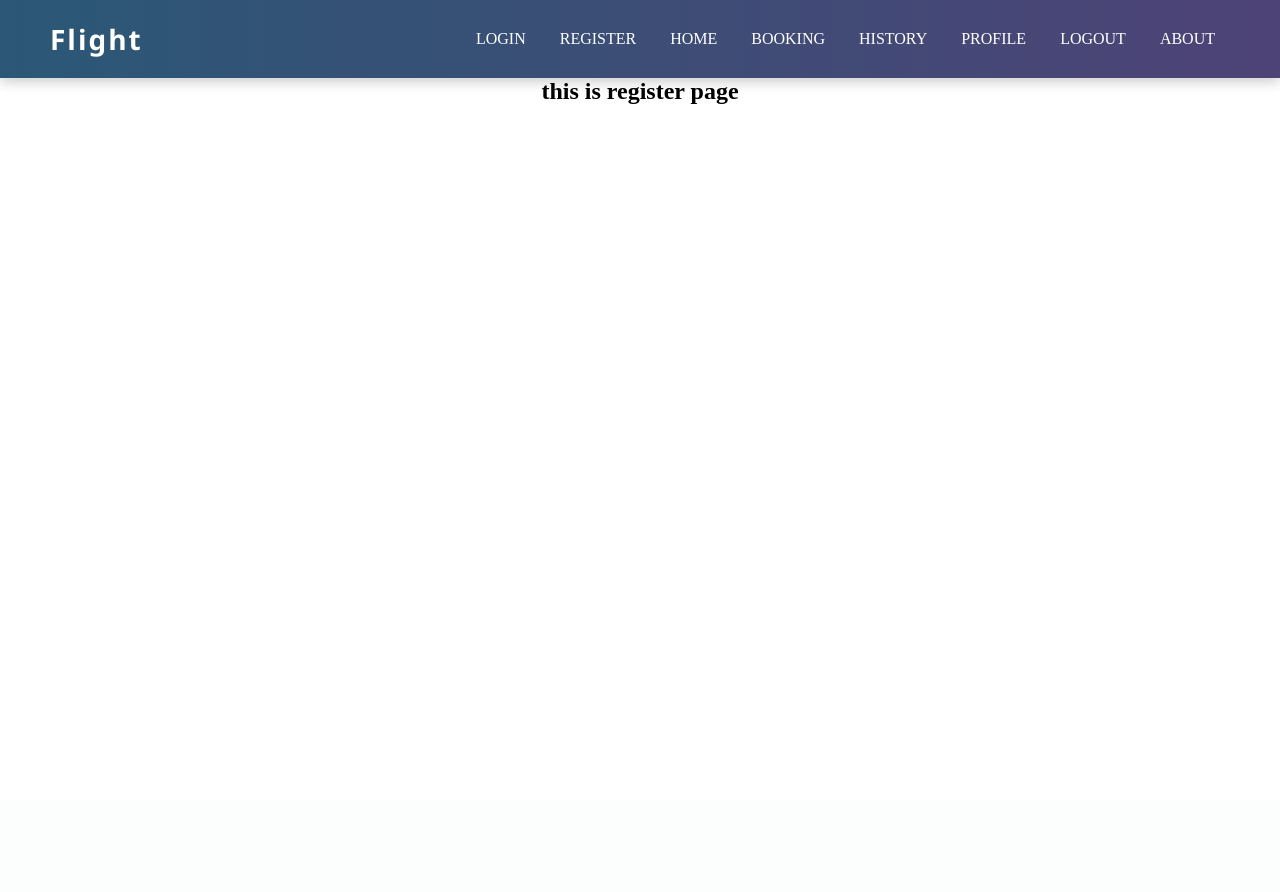
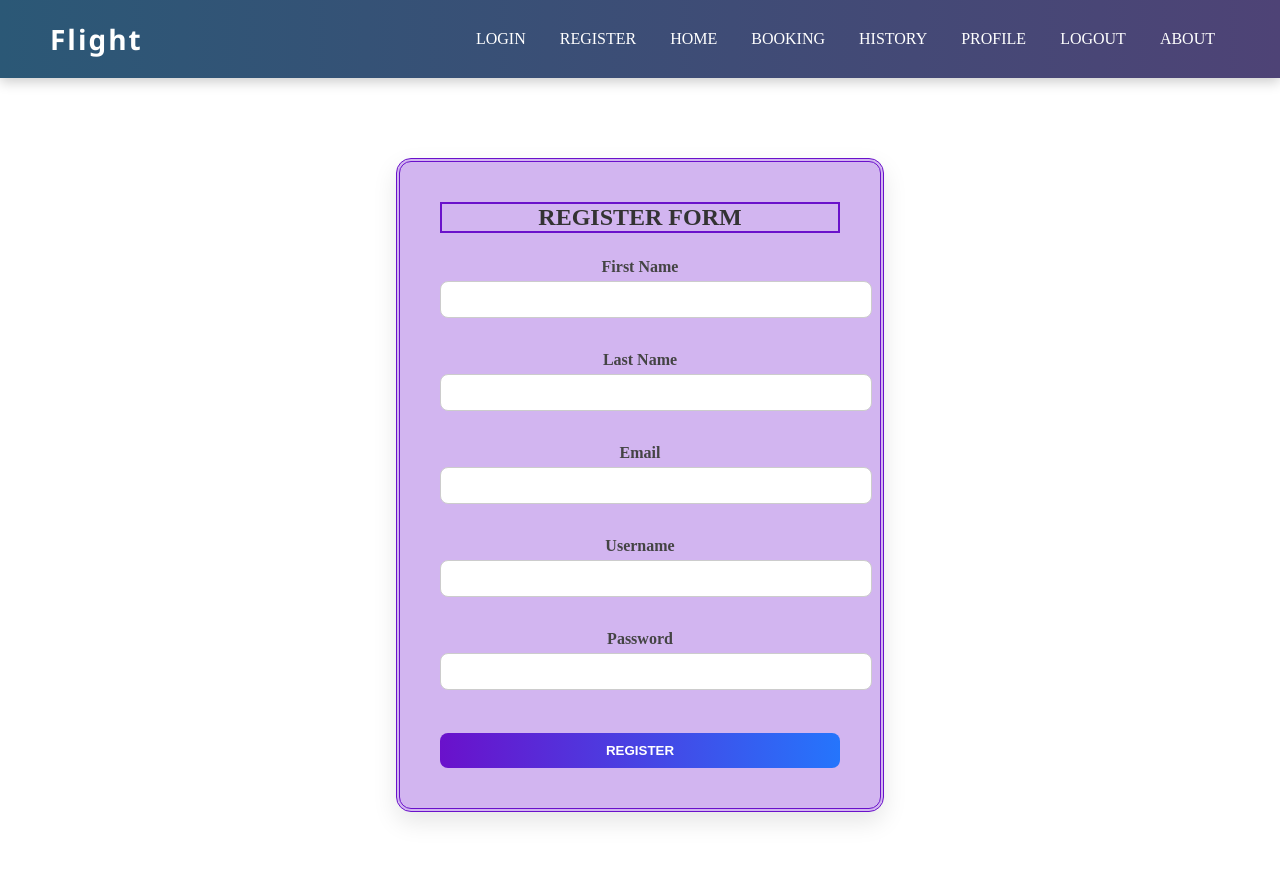
Before and after one commit to Preetimallick28/django_auth, a Django app: page /register/ in a window 1280 px wide. Before the commit the page ends 104 px from the top, so only its background shows below. Run offline with Django 5.2, Linux system fonts and the light colour scheme.

Commit message:
design_changes

```diff
--- a/static/style.css
+++ b/static/style.css
@@ -87,3 +87,76 @@
     margin: 10px;
   }
 }
+
+    .login-container {
+        max-width: 400px;
+        margin: 80px auto;
+        background-color:#d2b5f0;
+        border: #6a11cb 4px double;
+        padding: 40px;
+        border-radius: 15px;
+        box-shadow: 0 10px 25px rgba(0, 0, 0, 0.1);
+        animation: fadeIn 1s ease-in-out;
+    }
+
+    .login-container h2 {
+        text-align: center;
+        margin-bottom: 25px;
+        color: #333;
+        border: #6a11cb 2px solid;
+    }
+
+    .form-label {
+        font-weight: 600;
+        margin-top: 15px;
+        display: block;
+        color: #444;
+    }
+
+    .form-control {
+        width: 100%;
+        padding: 10px 15px;
+        margin-top: 5px;
+        border: 1px solid #ccc;
+
+        border-radius: 8px;
+        transition: border 0.3s ease;
+    }
+
+    .form-control:focus {
+        border-color: #2575fc;
+        outline: none;
+    }
+
+    .form-control:hover{
+        background-color: #86aef9;
+    }
+
+    .btn-login {
+        width: 100%;
+        background: linear-gradient(to right, #6a11cb, #2575fc);
+        color: white;
+        padding: 10px;
+        margin-top: 25px;
+        border: none;
+        border-radius: 8px;
+        font-weight: bold;
+        transition: background 0.3s ease;
+    }
+
+    .btn-login:hover {
+        background: #1a5edc;
+        cursor: pointer;
+    }
+
+    @keyframes fadeIn {
+        from {
+            opacity: 0;
+            transform: translateY(-20px);
+        }
+
+        to {
+            opacity: 1;
+            transform: translateY(0);
+        }
+    }
--- a/user_auth/templates/register.html
+++ b/user_auth/templates/register.html
@@ -2,6 +2,23 @@
 
 {% block content %}
 <center>
-    <h2>this is register page</h2>
+    <div class="login-container">
+    <h2>REGISTER FORM</h2>
+    <form action="" method="POST">
+        {% csrf_token %}
+        <label class="form-label">First Name</label>
+        <input type="text" name="firstname" class="form-control" required><br><br>
+        <label class="form-label">Last Name</label>
+        <input type="text" name="lastname" class="form-control"  required><br><br>
+        <label class="form-label">Email</label>
+        <input type="text" name="email" class="form-control"  required><br><br>
+        <label class="form-label">Username</label>
+        <input type="text" name="username" class="form-control"  required><br><br>
+        <label class="form-label">Password</label>
+        <input type="password" name="password" class="form-control"  required><br><br>
+
+        <button type="submit" class="btn-login">REGISTER</button>
+    </form>
+    </div>
 </center>
 {% endblock content %}
--- a/user_auth/views.py
+++ b/user_auth/views.py
@@ -1,8 +1,28 @@
-from django.shortcuts import render
-
+from django.shortcuts import render , redirect
+from django.contrib.auth.models import User
+# we are learning django session base authentication system
 # Create your views here.
 def login_view(request):
     return render(request,'login.html')
 
 def register_view(request):
+    if request.method == 'POST':
+        firstname = request.POST['firstname']
+        lastname = request.POST['lastname']
+        email = request.POST['email']
+        username = request.POST['username']
+        password = request.POST['password']
+        print(firstname,lastname,email,username)
+        u=User.objects.create(
+            first_name = firstname,
+            last_name = lastname,
+            email = email,
+            username = username,
+        )
+        # set_password() used to store password in encrypted format
+        u.set_password(password)
+        u.save()
+        return redirect('login')
+    #IntegrityError - unique constraint failed:auth_username -  when same username is used
+
     return render(request,'register.html')
```
Also changed, not shown: user_auth/templates/login.html (+13 -1 lines).
